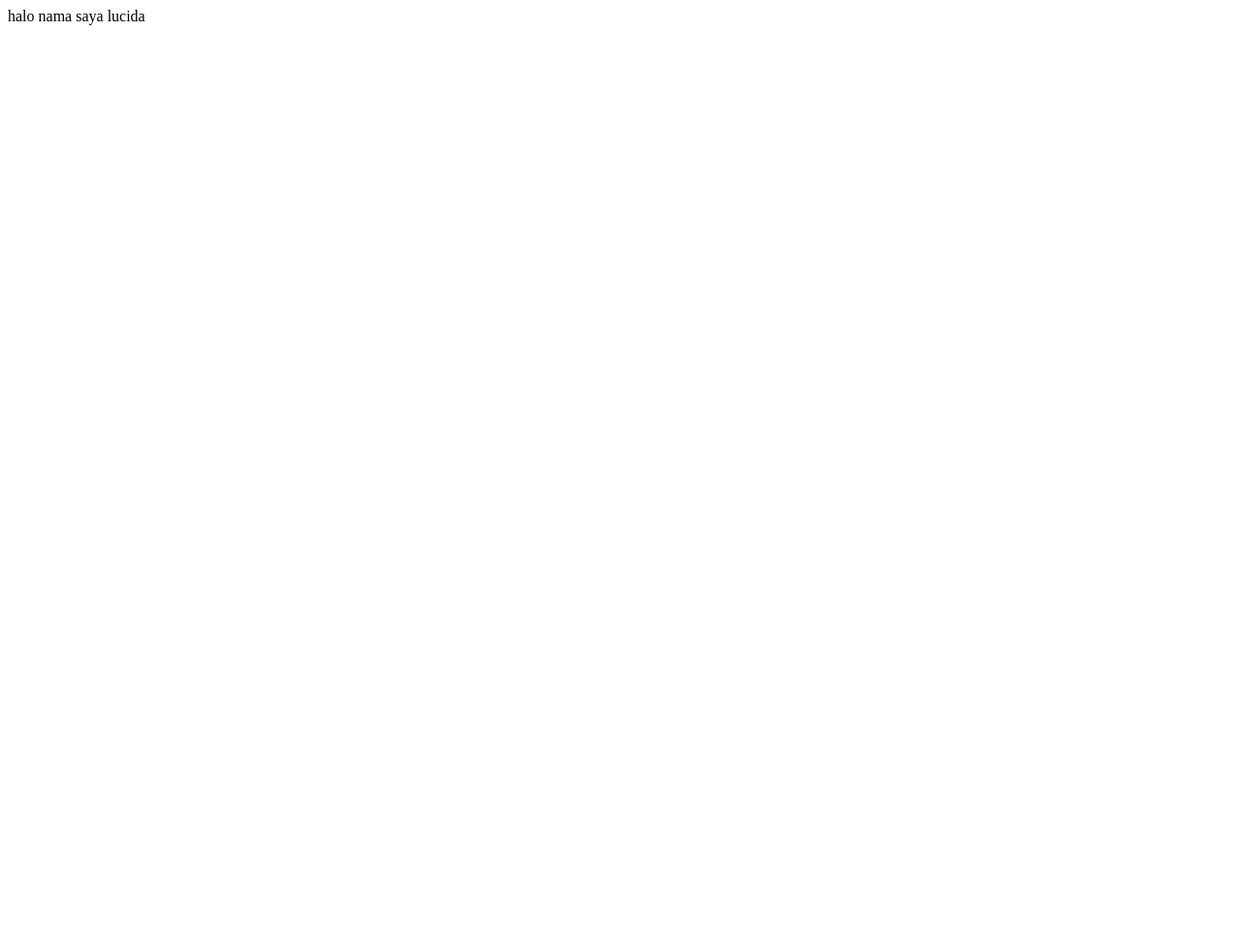
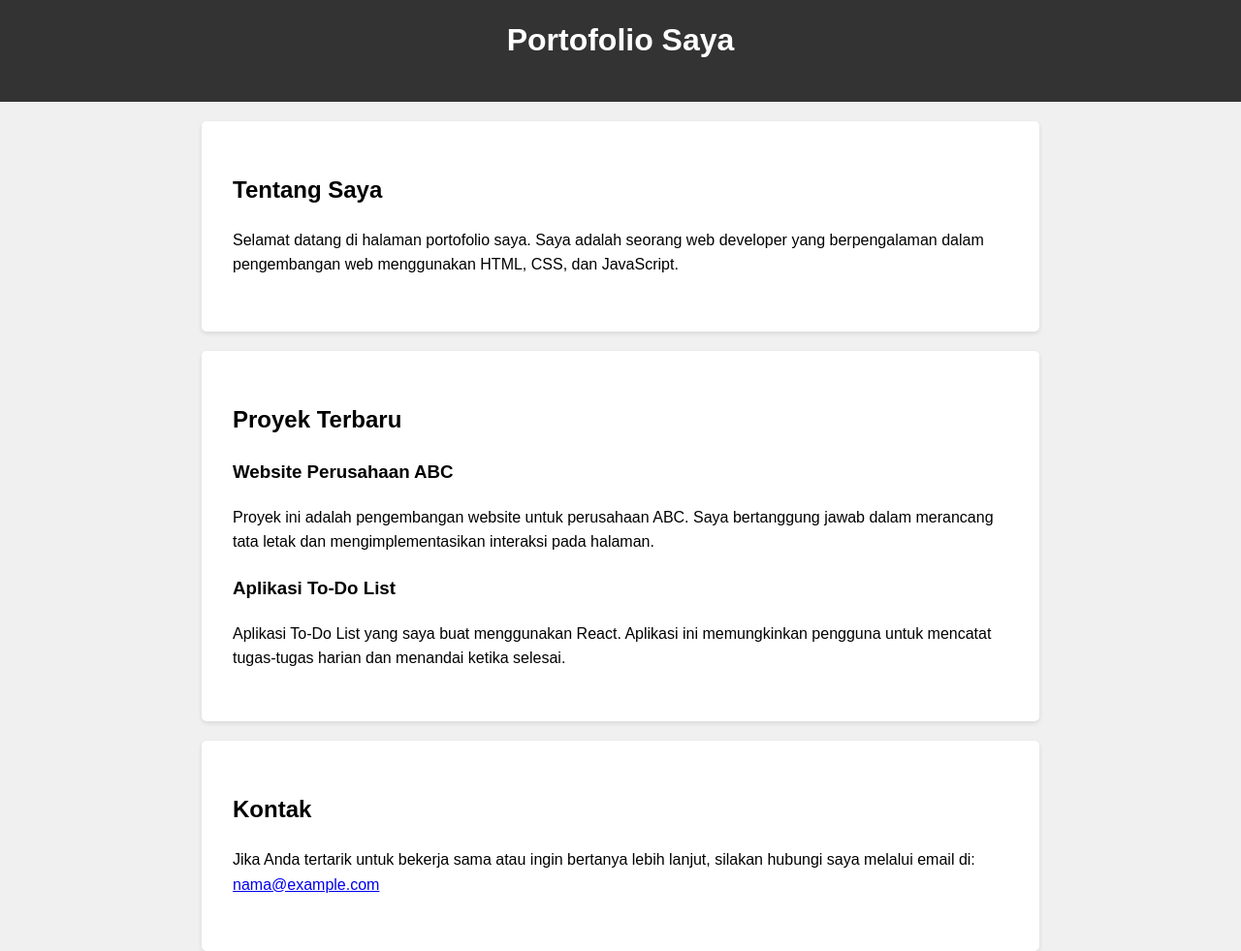
Before and after one commit to Lucidarasen/Lucidarasen.github.io, a plain HTML site: page index.html in a window 1280 px wide. Shown: the whole page at 97% size. Before the commit the page ends 800 px from the top, so only its background shows below. Drawn offline with Linux system fonts and the light colour scheme.

Commit message:
Update index.html

```diff
--- a/index.html
+++ b/index.html
@@ -1 +1,72 @@
-halo nama saya lucida
+<!DOCTYPE html>
+<html lang="en">
+<head>
+    <meta charset="UTF-8">
+    <meta name="viewport" content="width=device-width, initial-scale=1.0">
+    <title>Portofolio Saya</title>
+    <style>
+        body {
+            font-family: Arial, sans-serif;
+            line-height: 1.6;
+            margin: 0;
+            padding: 0;
+            background-color: #f0f0f0;
+        }
+        header {
+            background-color: #333;
+            color: #fff;
+            padding: 1rem;
+            text-align: center;
+        }
+        section {
+            max-width: 800px;
+            margin: 0 auto;
+            padding: 2rem;
+            background-color: #fff;
+            box-shadow: 0 2px 5px rgba(0, 0, 0, 0.1);
+            border-radius: 5px;
+            margin-top: 20px;
+        }
+        h1 {
+            margin-top: 0;
+        }
+        p {
+            margin-bottom: 1.5rem;
+        }
+        .project {
+            margin-bottom: 20px;
+        }
+        .project h2 {
+            margin-top: 0;
+            margin-bottom: 10px;
+        }
+        .project p {
+            margin: 0;
+        }
+    </style>
+</head>
+<body>
+    <header>
+        <h1>Portofolio Saya</h1>
+    </header>
+    <section>
+        <h2>Tentang Saya</h2>
+        <p>Selamat datang di halaman portofolio saya. Saya adalah seorang web developer yang berpengalaman dalam pengembangan web menggunakan HTML, CSS, dan JavaScript.</p>
+    </section>
+    <section>
+        <h2>Proyek Terbaru</h2>
+        <div class="project">
+            <h3>Website Perusahaan ABC</h3>
+            <p>Proyek ini adalah pengembangan website untuk perusahaan ABC. Saya bertanggung jawab dalam merancang tata letak dan mengimplementasikan interaksi pada halaman.</p>
+        </div>
+        <div class="project">
+            <h3>Aplikasi To-Do List</h3>
+            <p>Aplikasi To-Do List yang saya buat menggunakan React. Aplikasi ini memungkinkan pengguna untuk mencatat tugas-tugas harian dan menandai ketika selesai.</p>
+        </div>
+    </section>
+    <section>
+        <h2>Kontak</h2>
+        <p>Jika Anda tertarik untuk bekerja sama atau ingin bertanya lebih lanjut, silakan hubungi saya melalui email di: <a href="mailto:nama@example.com">nama@example.com</a></p>
+    </section>
+</body>
+</html>
```
